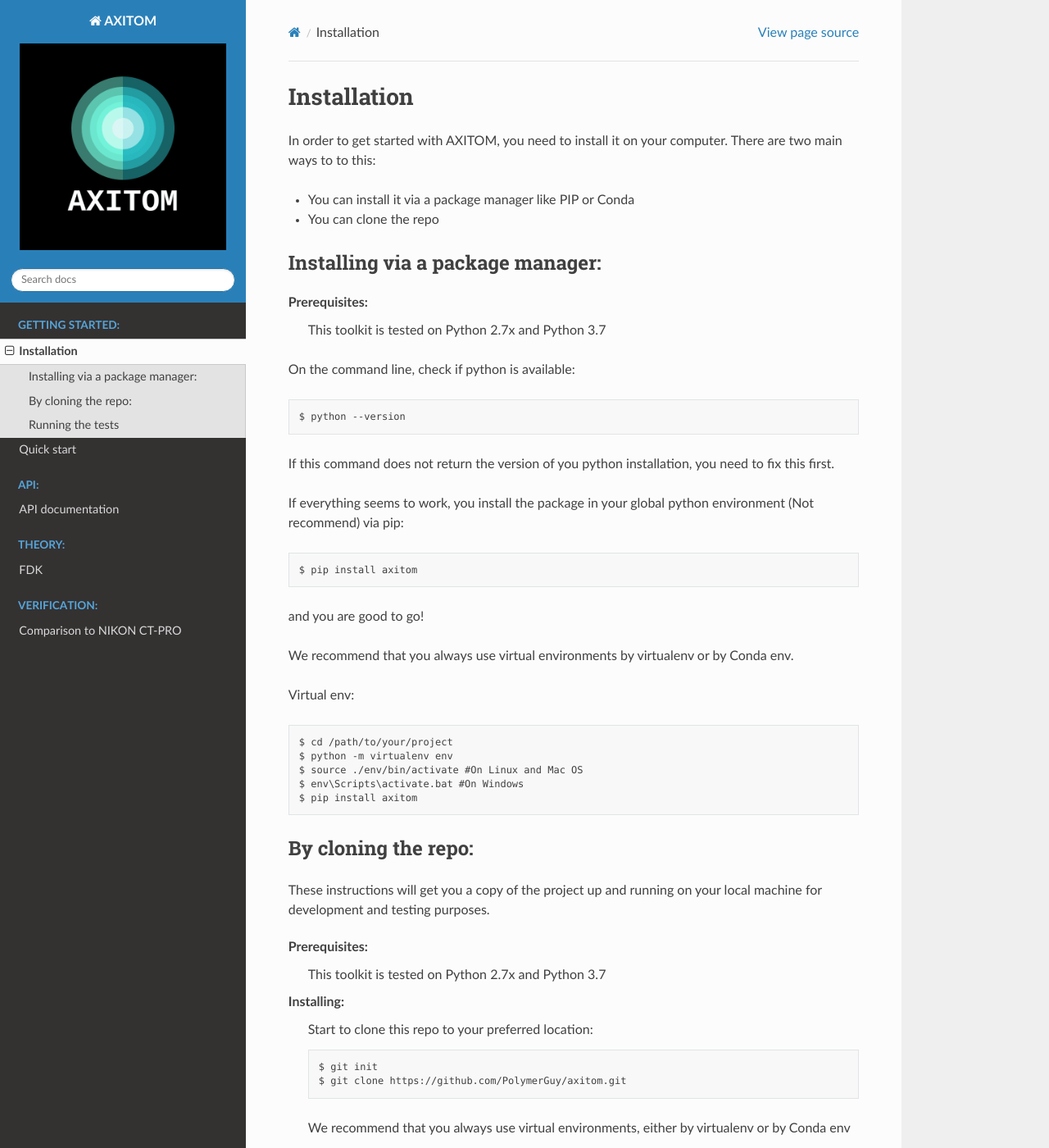
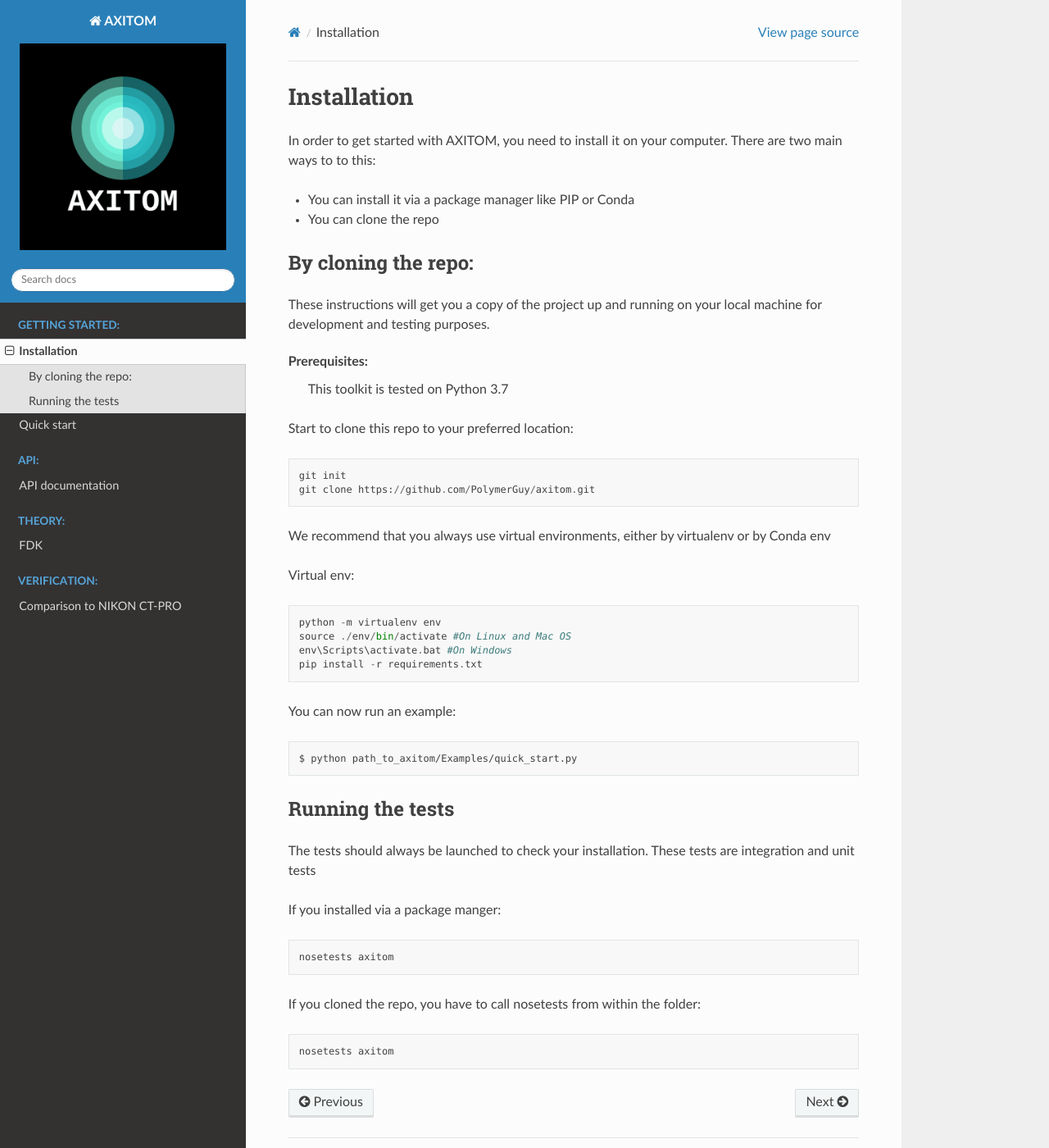
Before and after one commit to PolymerGuy/AXITOM, a Sphinx documentation site: the page built from docs/install.rst, in a window 1280 px wide and 1400 px high. Shown: the whole window at 82% size. Built offline with Sphinx 7.4.7 and the Read the Docs theme 2.0.0, drawn with Linux system fonts in a browser that asks for light colours; some of the changed text lies outside the part shown.

```diff
--- a/docs/install.rst
+++ b/docs/install.rst
@@ -1,49 +1,10 @@
-.. AXITOM documentation master file, created by
-   sphinx-quickstart on Tue Jun 25 21:12:55 2019.
-   You can adapt this file completely to your liking, but it should at least
-   contain the root `toctree` directive.
-
 Installation
 =============
-
-
 In order to get started with AXITOM, you need to install it on your computer.
 There are two main ways to to this:
 
 *   You can install it via a package manager like PIP or Conda
 *   You can  clone the repo
-
-
-Installing via a package manager:
-----------------------------------
-Prerequisites:
-    This toolkit is tested on Python 2.7x and Python 3.7
-
-On the command line, check if python is available::
-
-$ python --version
-
-
-If this command does not return the version of you python installation,
-you need to fix this first.
-
-If everything seems to work, you install the package in your global python
-environment (Not recommend) via pip::
-
-$ pip install axitom
-
-and you are good to go!
-
-We recommend that you always use virtual environments by virtualenv or by Conda env.
-
-Virtual env::
-
-$ cd /path/to/your/project
-$ python -m virtualenv env
-$ source ./env/bin/activate #On Linux and Mac OS
-$ env\Scripts\activate.bat #On Windows
-$ pip install axitom
-
 
 By cloning the repo:
 ---------------------
@@ -52,27 +13,27 @@ These instructions will get you a copy of the project up and running on your
 local machine for development and testing purposes.
 
 Prerequisites:
-    This toolkit is tested on Python 2.7x and Python 3.7
+    This toolkit is tested on Python 3.7
 
-Installing:
-    Start to clone this repo to your preferred location::
+Start to clone this repo to your preferred location::
 
-    $ git init
-    $ git clone https://github.com/PolymerGuy/axitom.git
+   git init
+   git clone https://github.com/PolymerGuy/axitom.git
 
 
 
-    We recommend that you always use virtual environments, either by virtualenv or by Conda env
+We recommend that you always use virtual environments, either by virtualenv or by Conda env
 
-    Virtual env::
+Virtual env::
 
-    $ python -m virtualenv env
-    $ source ./env/bin/activate #On Linux and Mac OS
-    $ env\Scripts\activate.bat #On Windows
-    $ pip install -r requirements.txt
+    python -m virtualenv env
+    source ./env/bin/activate #On Linux and Mac OS
+    env\Scripts\activate.bat #On Windows
+    pip install -r requirements.txt
 
 
-    You can now run an example::
+You can now run an example::
+
     $ python path_to_axitom/Examples/quick_start.py
 
 
@@ -84,8 +45,8 @@ These tests are integration and unit tests
 
 If you installed via a package manger::
 
-    $ nosetests axitom
+    nosetests axitom
 
 If you cloned the repo, you have to call nosetests from within the folder::
 
-    $ nosetests axitom
+    nosetests axitom
```
Also changed, not shown: docs/API.rst (+20 -17 lines), docs/quickstart.rst (+40 -60 lines), docs/results.png (added), 1 other file.
